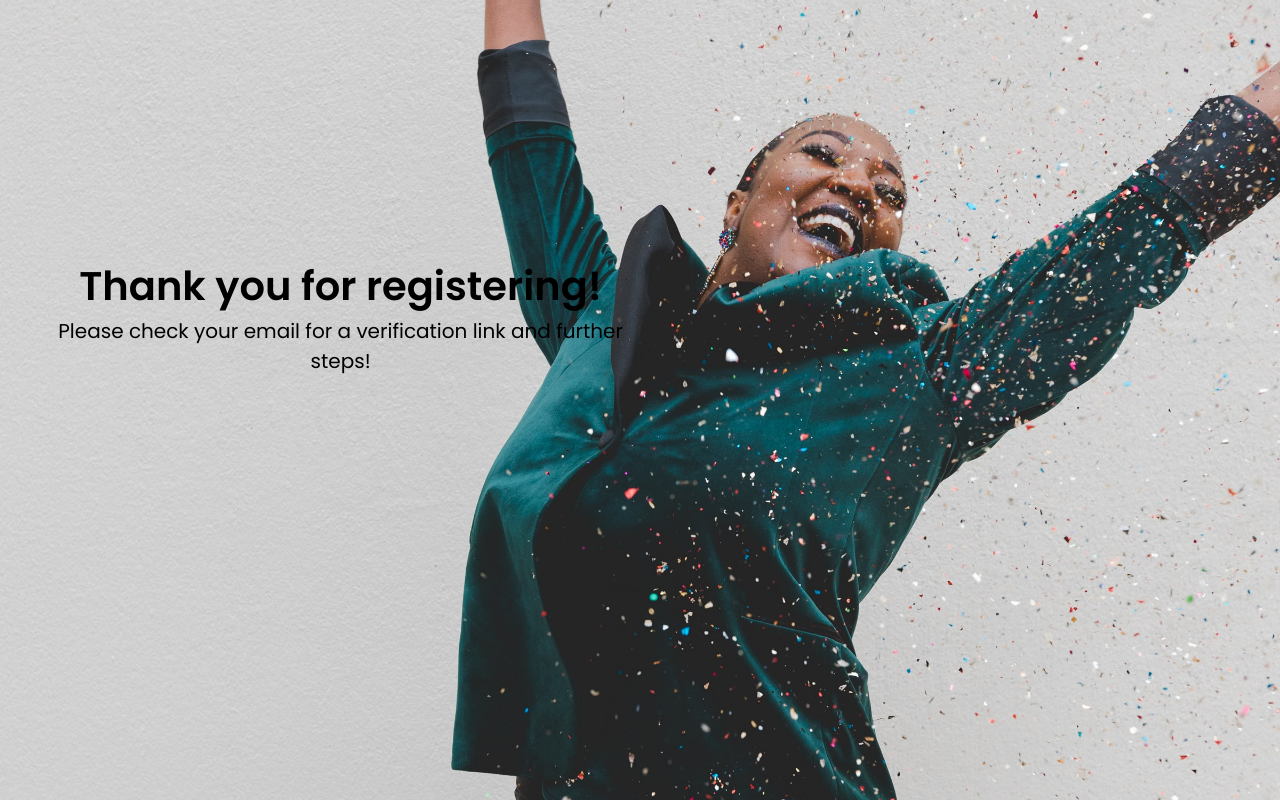
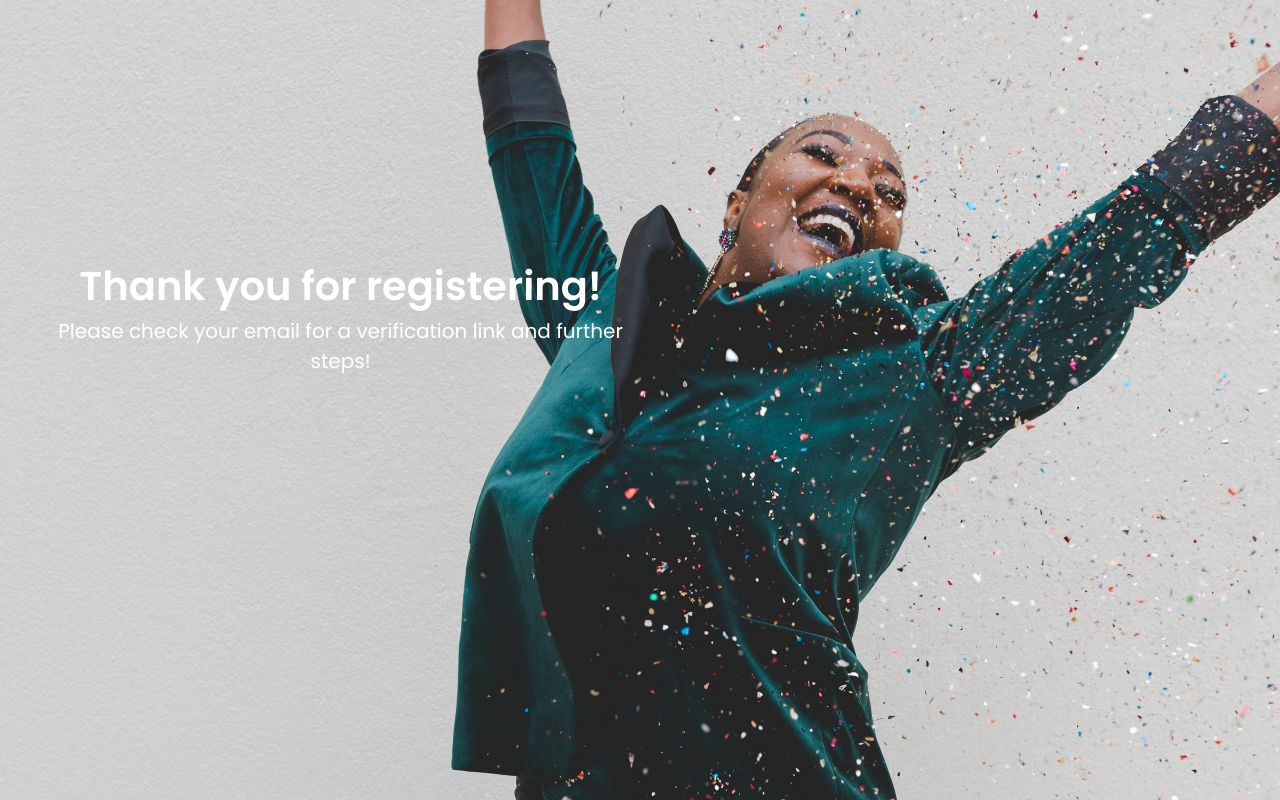
Before and after one commit to brainzvsbeauty2/Availity-Homework-Assignment-2022, a plain HTML site: page Availity Home Work Assignment/Registration Interface/thankyoupage/page2.html in a window 1280 px wide. Drawn offline with Linux system fonts and the light colour scheme.

Commit message:
small changes added

```diff
--- a/Availity Home Work Assignment/Registration Interface/thankyoupage/page2.css
+++ b/Availity Home Work Assignment/Registration Interface/thankyoupage/page2.css
@@ -27,8 +27,9 @@ html {
     flex-direction: column;
    margin-left: 2%;
     margin-top: 20%;
+    color: white
 }
 
 .container p{
-    padding:  0 5%
+    padding:  0 5%;
 }
```
